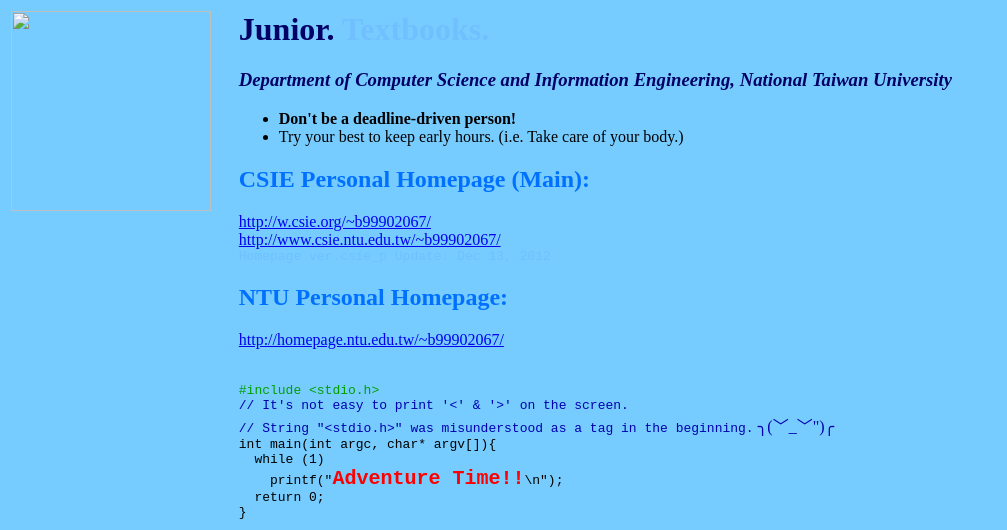
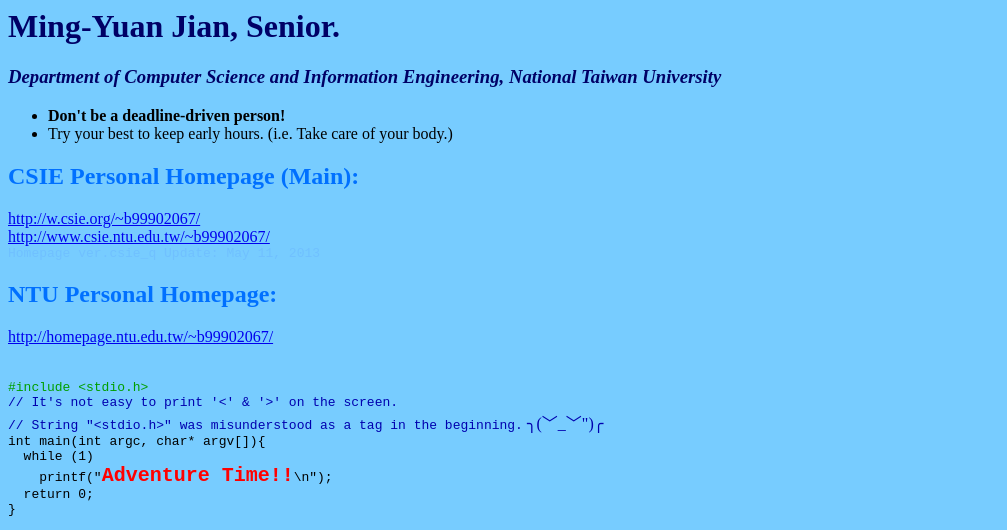
Before and after one commit to bill8124/myjian.github.io, a plain HTML site: page index.html in a window 1280 px wide. Shown: the top 530 px of the page, without its empty margins (0-1007 px from the left). Drawn offline with Linux system fonts and the light colour scheme.

Commit message:
version q

```diff
--- a/index.html
+++ b/index.html
@@ -26,18 +26,7 @@
 
 <body>
 
-<center>
-<table border="0" span="padding: 0; margin: 0;">
-  <tr>
-    <td valign="top" align="middle">
-      <a href="http://www.csie.ntu.edu.tw/%7Eb99902067/files"><img src="images/Me-74ntukkcamp.jpg" width="200px"></a><br><br>
-      <script type="text/javascript" src="http://www.uniqlo.jp/uniqlock/user/js/LxConyrIFOiT5Cta.js"></script>
-    </td>
-    <td width="2%">
-      &nbsp;
-    </td>
-    <td rowspan="2" valign="top" span="white-space: nowrap" width="95%">
-      <h1>Junior. <a class="NotClear" href="http://www.csie.ntu.edu.tw/%7Eb99902067/Textbook/">Textbooks.</a></h1>
+<h1>Ming-Yuan Jian, Senior.</h1>
 <h3><i>Department of Computer Science and Information Engineering, National Taiwan University</i></h3>
 <ul>
   <li><strong>Don't be a deadline-driven person!</strong></li>
@@ -47,7 +36,7 @@
 <h2>CSIE Personal Homepage (Main):</h2>
 <a href="http://w.csie.org/%7Eb99902067/">http://w.csie.org/~b99902067/</a><br>
 <a href="http://www.csie.ntu.edu.tw/%7Eb99902067/">http://www.csie.ntu.edu.tw/~b99902067/</a><br>
-      <tt class="NotClear">Homepage ver.csie_p    Update: Dec 13, 2012</font><br></tt>
+<tt class="NotClear">Homepage ver.csie_q    Update: May 11, 2013</font><br></tt>
 
 <h2>NTU Personal Homepage:</h2>
 <a href="http://homepage.ntu.edu.tw/%7Eb99902067/">http://homepage.ntu.edu.tw/~b99902067/</a><br>
@@ -65,19 +54,8 @@
 &nbsp;&nbsp;return 0;<br>
 }</tt><br>
 </p>
-    </td>
-  </tr>
-  <tr>
-    <td>
-      &nbsp;
-    </td>
-    <td>
-      &nbsp;
-    </td>
-  </tr>
-</table>
-
-</center>
+<a href="http://www.csie.ntu.edu.tw/%7Eb99902067/files"><img src="images/Strobe.Last.full.409208.jpg" width="640px"></a><br>
+<script type="text/javascript" src="http://www.uniqlo.jp/uniqlock/user/js/LxConyrIFOiT5Cta.js"></script>
 
 </body>
 
```
Lines whose indentation alone changed are shown as unchanged.
